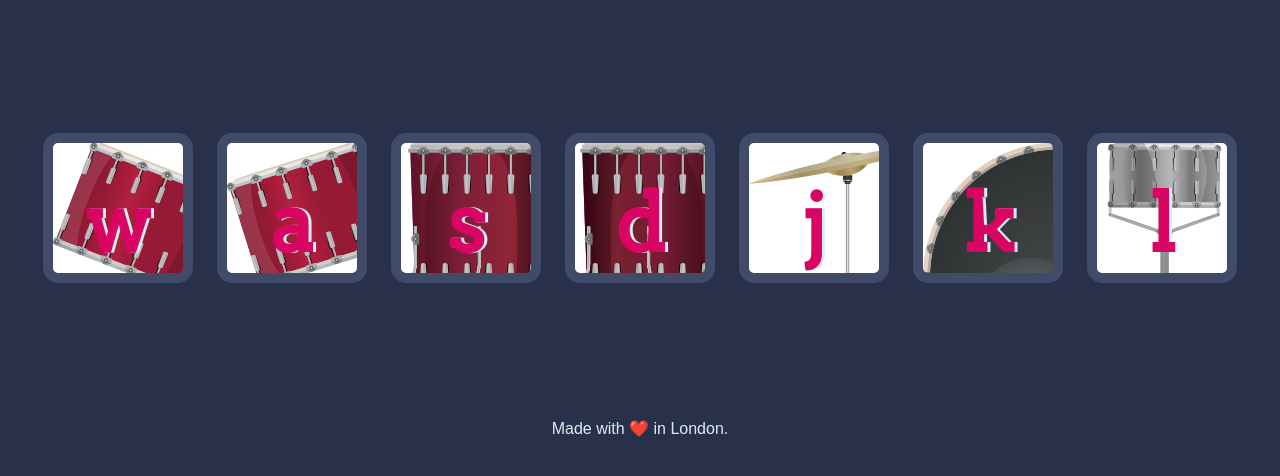
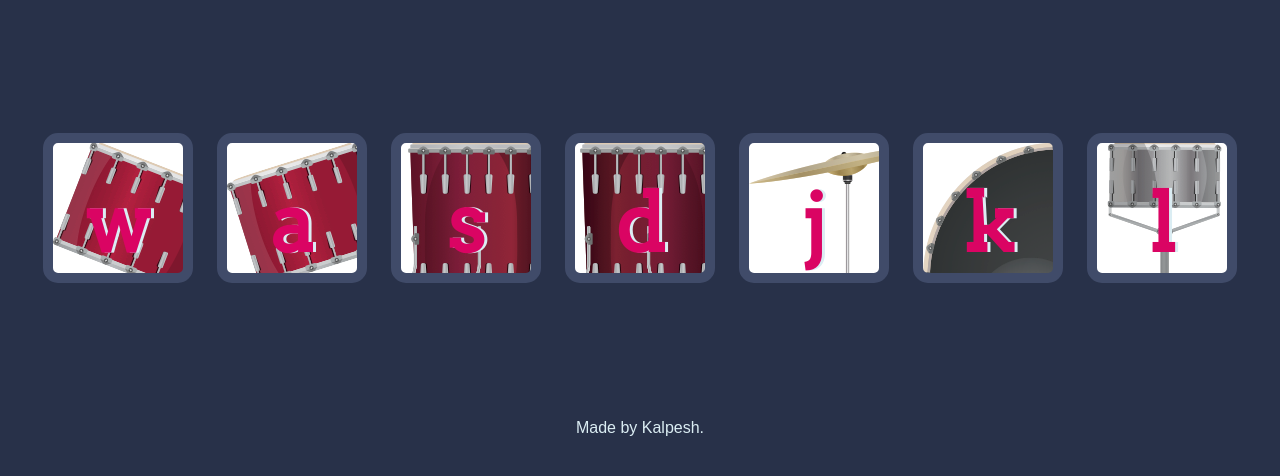
Before and after one commit to kalpeshnaval/DrumKit, a plain HTML site: page index.html in a window 1280 px wide. Shown: the part 156-632 px from the top of the page. Drawn offline with Linux system fonts and the light colour scheme.

Commit message:
Update index.html

```diff
--- a/index.html
+++ b/index.html
@@ -23,7 +23,7 @@
 
 
   <footer>
-    Made with ❤️ in London.
+    Made by Kalpesh.
   </footer>
   <script src="index.js" charset="utf-8"></script>
 </body>
```
